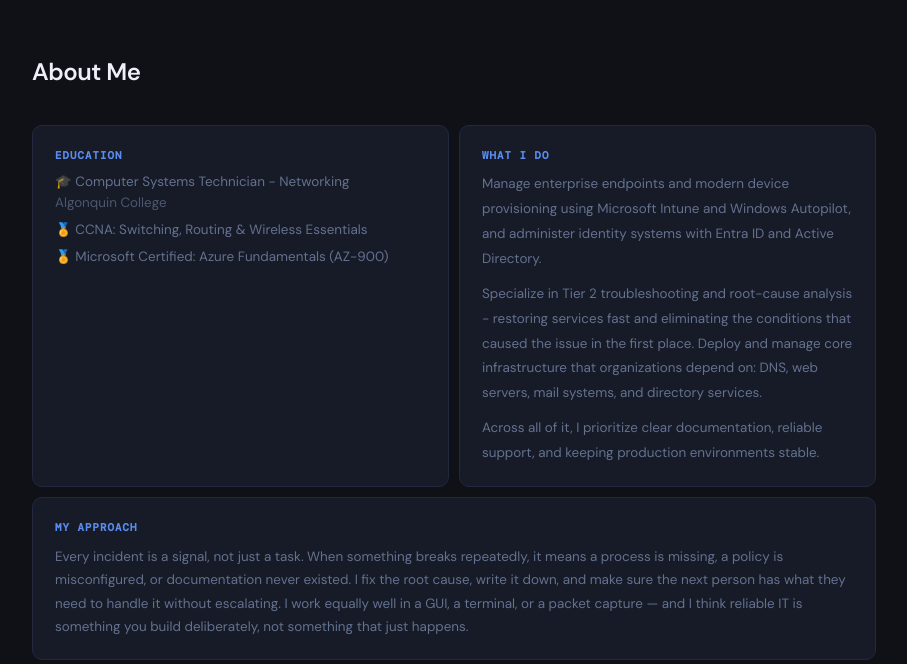
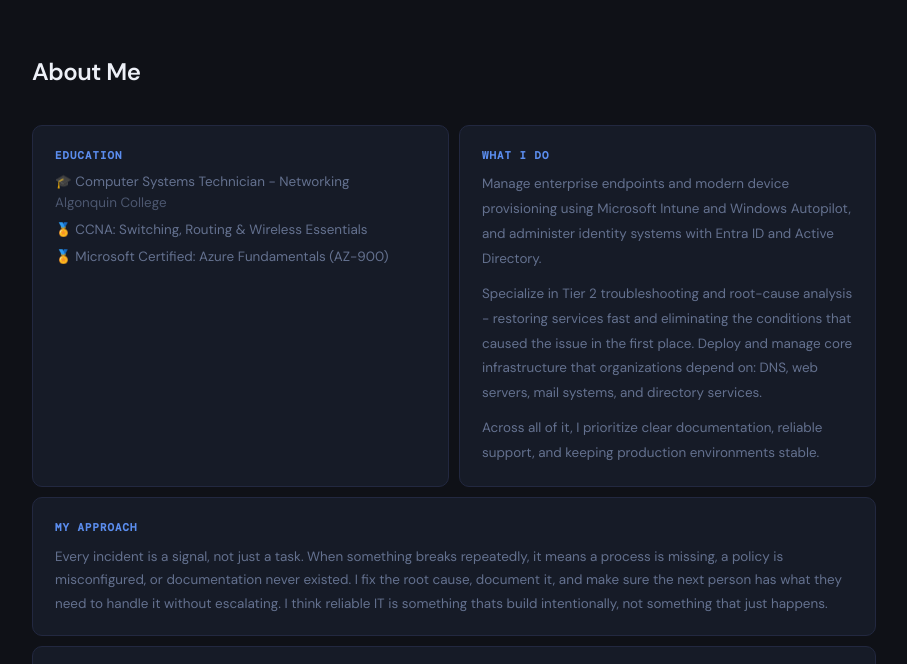
Before and after one commit to gursher-singh/gursher-singh.github.io, a plain HTML site: page index.html in a window 1280 px wide. Shown: the part 2189-2853 px from the top of the page, without its empty margins (186-1093 px from the left). Drawn offline with nearby package versions, Linux system fonts and the light colour scheme; a web font is replaced by a local one.

Commit message:
index.html

```diff
--- a/index.html
+++ b/index.html
@@ -184,7 +184,7 @@
 
       <div class="about-card" style="grid-column: 1 / -1;">
         <h4>My Approach</h4>
-        <p style="font-size:0.84rem;color:var(--muted);line-height:1.75;">Every incident is a signal, not just a task. When something breaks repeatedly, it means a process is missing, a policy is misconfigured, or documentation never existed. I fix the root cause, write it down, and make sure the next person has what they need to handle it without escalating. I work equally well in a GUI, a terminal, or a packet capture — and I think reliable IT is something you build deliberately, not something that just happens.</p>
+        <p style="font-size:0.84rem;color:var(--muted);line-height:1.75;">Every incident is a signal, not just a task. When something breaks repeatedly, it means a process is missing, a policy is misconfigured, or documentation never existed. I fix the root cause, document it, and make sure the next person has what they need to handle it without escalating. I think reliable IT is something thats build intentionally, not something that just happens.</p>
       </div>
 
       <div class="about-card" style="grid-column: 1 / -1;">
```
